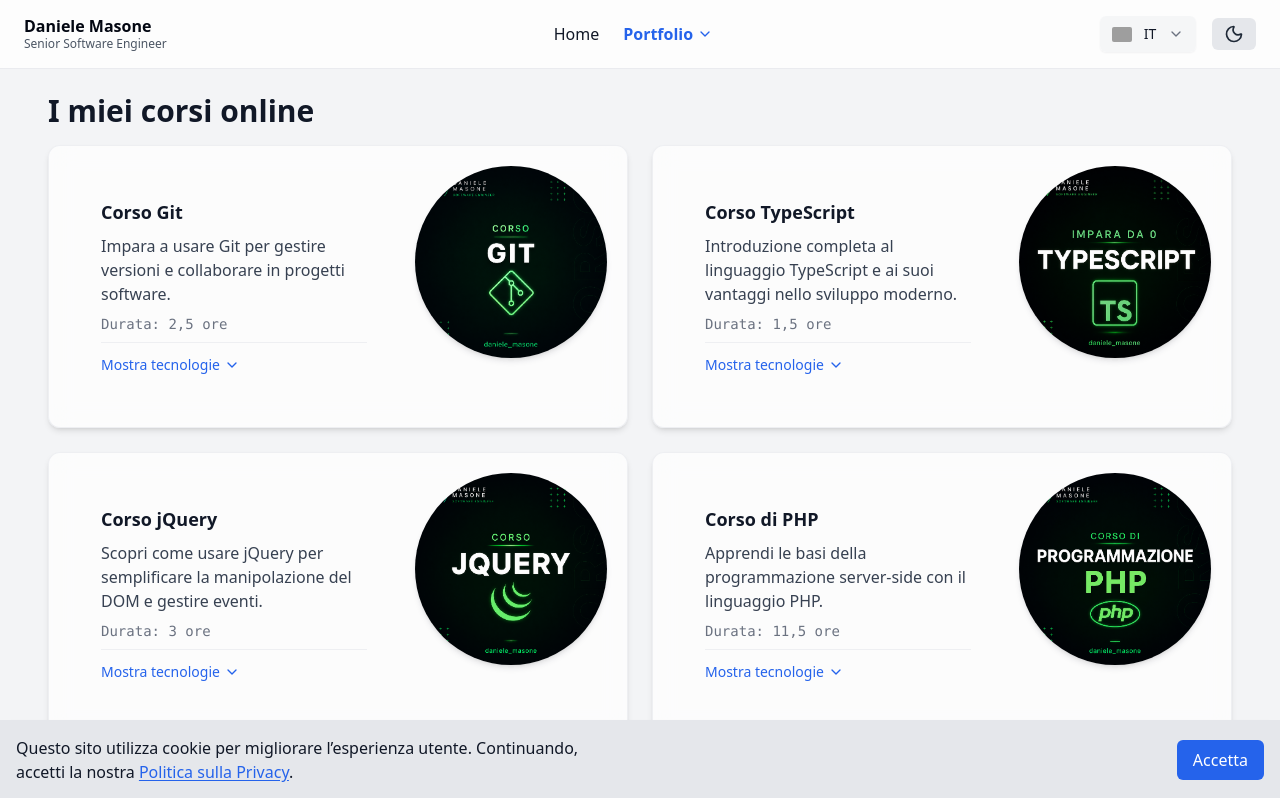
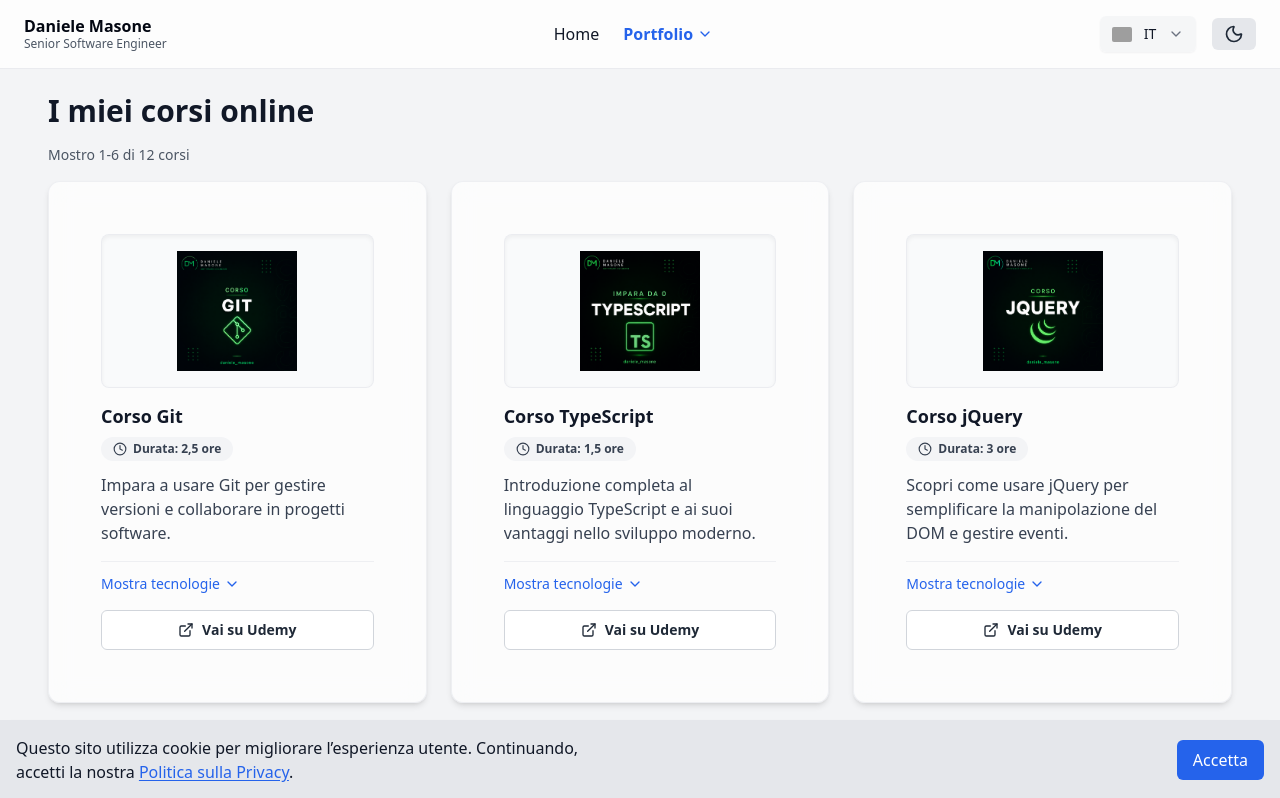
Before and after one commit to DanieleMasone/ingdanielemasone, a React (Vite) app: page /courses in a window 1280 px wide. Shown: the top 798 px of the page. Built offline with nearby package versions, Linux system fonts and the light colour scheme; grey boxes are pictures that could not be loaded.

Commit message:
chore: Courses

```diff
--- a/src/locales/de/translation.json
+++ b/src/locales/de/translation.json
@@ -264,6 +264,8 @@
     "title": "Meine Online-Kurse",
     "duration": "Dauer",
     "learn_more": "Mehr erfahren",
+    "udemy_link": "Auf Udemy ansehen",
+    "results_summary": "Zeige {{start}}-{{end}} von {{total}} Kursen",
     "git": {
       "title": "Git-Kurs",
       "description": "Lerne Git zu verwenden, um Versionen zu verwalten und in Softwareprojekten zusammenzuarbeiten.",
--- a/src/locales/en/translation.json
+++ b/src/locales/en/translation.json
@@ -264,6 +264,8 @@
     "title": "My Online Courses",
     "duration": "Duration",
     "learn_more": "Learn More",
+    "udemy_link": "View on Udemy",
+    "results_summary": "Showing {{start}}-{{end}} of {{total}} courses",
     "git": {
       "title": "Git Course",
       "description": "Learn how to use Git for version control and team collaboration.",
--- a/src/locales/es/translation.json
+++ b/src/locales/es/translation.json
@@ -264,6 +264,8 @@
     "title": "Mis cursos online",
     "duration": "Duración",
     "learn_more": "Saber más",
+    "udemy_link": "Ver en Udemy",
+    "results_summary": "Mostrando {{start}}-{{end}} de {{total}} cursos",
     "git": {
       "title": "Curso de Git",
       "description": "Aprende a usar Git para gestionar versiones y colaborar en proyectos de software.",
--- a/src/locales/fr/translation.json
+++ b/src/locales/fr/translation.json
@@ -264,6 +264,8 @@
     "title": "Mes cours en ligne",
     "duration": "Durée",
     "learn_more": "En savoir plus",
+    "udemy_link": "Voir sur Udemy",
+    "results_summary": "Affichage de {{start}} à {{end}} sur {{total}} cours",
     "git": {
       "title": "Cours Git",
       "description": "Apprenez à utiliser Git pour gérer les versions et collaborer sur des projets logiciels.",
--- a/src/locales/it/translation.json
+++ b/src/locales/it/translation.json
@@ -264,6 +264,8 @@
     "title": "I miei corsi online",
     "duration": "Durata",
     "learn_more": "Scopri di più",
+    "udemy_link": "Vai su Udemy",
+    "results_summary": "Mostro {{start}}-{{end}} di {{total}} corsi",
     "git": {
       "title": "Corso Git",
       "description": "Impara a usare Git per gestire versioni e collaborare in progetti software.",
--- a/src/pages/courses/Courses.jsx
+++ b/src/pages/courses/Courses.jsx
@@ -1,4 +1,5 @@
 import {useTranslation} from 'react-i18next';
+import {Clock, ExternalLink} from "lucide-react";
 import {Card} from "@/components/ui/card/Card";
 import {CardContent} from "@/components/ui/cardContent/CardContent";
 import React, {useEffect, useState} from "react";
@@ -12,20 +13,37 @@ import {getCourses} from "@/services/portfolioService";
 import {Loading} from "@/components/loading/Loading";
 import {ErrorState} from "@/components/errorState/ErrorState";
 import clsx from "clsx";
-import {interactiveClasses, layoutClasses} from "@/styles/commonClasses";
+import {interactiveClasses, layoutClasses, surfaceClasses} from "@/styles/commonClasses";
 
-const ITEMS_PER_PAGE = 4;
+const ITEMS_PER_PAGE = 6;
+
+/**
+ * Calculates the visible course range for the current page.
+ *
+ * @param {number} page - Current one-based page number.
+ * @param {number} totalItems - Total number of courses.
+ * @param {number} itemsPerPage - Maximum courses shown on each page.
+ * @returns {{start: number, end: number}} Visible item range.
+ */
+const getVisibleRange = (page, totalItems, itemsPerPage) => {
+    if (totalItems === 0) return {start: 0, end: 0};
+
+    return {
+        start: (page - 1) * itemsPerPage + 1,
+        end: Math.min(page * itemsPerPage, totalItems)
+    };
+};
 
 /**
  * Courses component.
  *
  * Displays a paginated list of programming courses, each with title, description,
- * duration, and technologies used.
+ * duration, technologies used, local cover art, and a clear Udemy call to action.
  *
  * Features:
  * - Uses i18next for translations of titles, descriptions, and UI texts.
- * - Shows 4 courses per page with next/previous pagination buttons.
- * - Each course is displayed inside a Card with expandable technologies section.
+ * - Shows 6 courses per page with next/previous pagination buttons.
+ * - Each course is displayed inside a Card with expandable technologies section and explicit external link.
  *
  * @component
  * @module pages/courses/Courses
@@ -53,10 +71,12 @@ export default function Courses() {
     }, []);
 
     const totalPages = Math.ceil(courses.length / ITEMS_PER_PAGE);
+    const currentPage = Math.min(page, totalPages || 1);
+    const visibleRange = getVisibleRange(currentPage, courses.length, ITEMS_PER_PAGE);
 
     const displayedCourses = courses.slice(
-        (page - 1) * ITEMS_PER_PAGE,
-        page * ITEMS_PER_PAGE
+        (currentPage - 1) * ITEMS_PER_PAGE,
+        currentPage * ITEMS_PER_PAGE
     );
 
     if (loading) return <Loading/>;
@@ -67,78 +87,97 @@ export default function Courses() {
             <SeoHead pageKey="courses" path="/courses"/>
 
             <PageSection title={t("courses_page.title")}>
+                {courses.length > 0 && (
+                    <p className={layoutClasses.resultSummary} aria-live="polite">
+                        {t("courses_page.results_summary", {
+                            start: visibleRange.start,
+                            end: visibleRange.end,
+                            total: courses.length
+                        })}
+                    </p>
+                )}
+
                 {/* Pagination mobile sticky */}
                 <div
                     className={layoutClasses.mobilePagination}
                 >
                     <Pagination
-                        page={page}
+                        page={currentPage}
                         totalPages={totalPages}
                         onPageChange={setPage}
                     />
                 </div>
 
-                <PageGrid page={page}>
-                    {displayedCourses.map((course, idx) => (
-                        <Card
-                            key={idx}
-                            className="relative items-start gap-4 md:flex-row"
-                        >
-                            <CardContent className="p-0">
-                                <div className="flex items-center justify-between mb-2">
-                                    <h3 className="text-lg font-semibold">{t(course.nameKey)}</h3>
+                <PageGrid page={currentPage} columns={3}>
+                    {displayedCourses.map((course) => {
+                        const courseTitle = t(course.nameKey);
+                        const titleId = `course-${course.nameKey.replace(/\W+/g, "-")}`;
 
-                                    <a
-                                        href={course.link}
-                                        target="_blank"
-                                        rel="noopener noreferrer"
-                                        className={clsx("block md:hidden shrink-0 ml-4 rounded-full", interactiveClasses.focusRing)}
-                                    >
+                        return (
+                            <Card
+                                key={course.nameKey}
+                                data-testid="course-card"
+                                aria-labelledby={titleId}
+                                className="h-full"
+                            >
+                                <CardContent className="flex h-full flex-col gap-4 p-0">
+                                    <div className={surfaceClasses.mediaFrame}>
                                         <img
                                             src={course.image}
-                                            alt={t(course.nameKey)}
-                                            className="rounded-full w-16 h-16 object-cover shadow-md hover:scale-105 transition-transform duration-300"
+                                            alt=""
+                                            className={surfaceClasses.mediaImage}
                                             loading="lazy"
                                         />
-                                    </a>
-                                </div>
+                                    </div>
 
-                                <ExpandableText
-                                    value={t(course.descKey)}
-                                    maxLines={3}
-                                    className="my-2 cursor-default text-gray-700 dark:text-gray-300"
-                                />
+                                    <div className="flex flex-col gap-3">
+                                        <div className="flex flex-col gap-2">
+                                            <h2
+                                                id={titleId}
+                                                className="text-lg font-semibold leading-snug text-gray-900 dark:text-gray-100"
+                                            >
+                                                {courseTitle}
+                                            </h2>
 
-                                <p className="text-sm text-gray-500 dark:text-gray-400 font-mono mb-2">
-                                    {t("courses_page.duration")}: {t(course.durationKey)}
-                                </p>
+                                            <span className={clsx(surfaceClasses.mutedMetaBadge, "w-fit gap-1.5")}>
+                                                <Clock className="h-3.5 w-3.5" aria-hidden="true"/>
+                                                <span>
+                                                    {t("courses_page.duration")}: {t(course.durationKey)}
+                                                </span>
+                                            </span>
+                                        </div>
 
-                                {/* Tech */}
-                                <TechDisclosure techList={course.tech} label={t("show_technologies")}/>
+                                        <ExpandableText
+                                            value={t(course.descKey)}
+                                            maxLines={4}
+                                            className="text-left text-sm leading-relaxed text-gray-700 dark:text-gray-300"
+                                        />
+                                    </div>
 
-                            </CardContent>
+                                    <div className="mt-auto flex flex-col gap-4">
+                                        <TechDisclosure techList={course.tech} label={t("show_technologies")}/>
 
-                            <a
-                                href={course.link}
-                                target="_blank"
-                                rel="noopener noreferrer"
-                                className={clsx("hidden md:block shrink-0 rounded-full", interactiveClasses.focusRing)}
-                            >
-                                <img
-                                    src={course.image}
-                                    alt={t(course.nameKey)}
-                                    className="rounded-full w-48 h-48 object-cover shadow-md hover:scale-105 transition-transform duration-300"
-                                    loading="lazy"
-                                />
-                            </a>
-                        </Card>
-                    ))}
+                                        <a
+                                            href={course.link}
+                                            target="_blank"
+                                            rel="noopener noreferrer"
+                                            className={clsx(interactiveClasses.resourceLink, interactiveClasses.focusRing)}
+                                            aria-label={`${t("courses_page.udemy_link")} - ${courseTitle}`}
+                                        >
+                                            <ExternalLink className="h-4 w-4" aria-hidden="true"/>
+                                            <span>{t("courses_page.udemy_link")}</span>
+                                        </a>
+                                    </div>
+                                </CardContent>
+                            </Card>
+                        );
+                    })}
                 </PageGrid>
 
                 {/* Pagination desktop normal */}
                 <div className={layoutClasses.desktopPagination}>
                     <Pagination
-                        page={page}
+                        page={currentPage}
                         totalPages={totalPages}
                         onPageChange={setPage}
                     />
--- a/src/styles/commonClasses.js
+++ b/src/styles/commonClasses.js
@@ -67,6 +67,8 @@ export const layoutClasses = {
  * @property {string} metaBadge - Compact badge for card metadata such as category, period, or publication state.
  * @property {string} mutedMetaBadge - Compact neutral badge for secondary card metadata.
  * @property {string} initialAvatar - Local initials avatar used when a real portrait is not available.
+ * @property {string} mediaFrame - Framed media surface for card thumbnails and covers.
+ * @property {string} mediaImage - Responsive image style used inside framed media surfaces.
  * @property {string} testimonialQuote - Readable quote surface used inside testimonial cards.
  * @property {string} focusItem - Responsive focus item surface used by the home page focus list.
  */
@@ -87,6 +89,10 @@ export const surfaceClasses = {
     "inline-flex items-center rounded-full bg-gray-100 px-3 py-1 text-xs font-semibold text-gray-700 dark:bg-gray-700 dark:text-gray-200",
   initialAvatar:
     "inline-flex h-11 w-11 shrink-0 items-center justify-center rounded-full bg-blue-50 text-sm font-bold uppercase text-blue-700 ring-1 ring-blue-100 dark:bg-blue-500/10 dark:text-blue-200 dark:ring-blue-400/20",
+  mediaFrame:
+    "overflow-hidden rounded-lg border border-gray-200/70 bg-gray-50 shadow-inner dark:border-gray-700/70 dark:bg-gray-900/50",
+  mediaImage:
+    "aspect-[16/9] w-full object-contain p-4 transition-transform duration-300 hover:scale-[1.02]",
   testimonialQuote:
     "relative rounded-lg border border-gray-100/70 bg-white/60 px-3 py-3 shadow-inner dark:border-gray-700/60 dark:bg-gray-900/40",
   focusItem:
```
Also changed, not shown: 1 other file (tests, documents, lock files or other folders).
